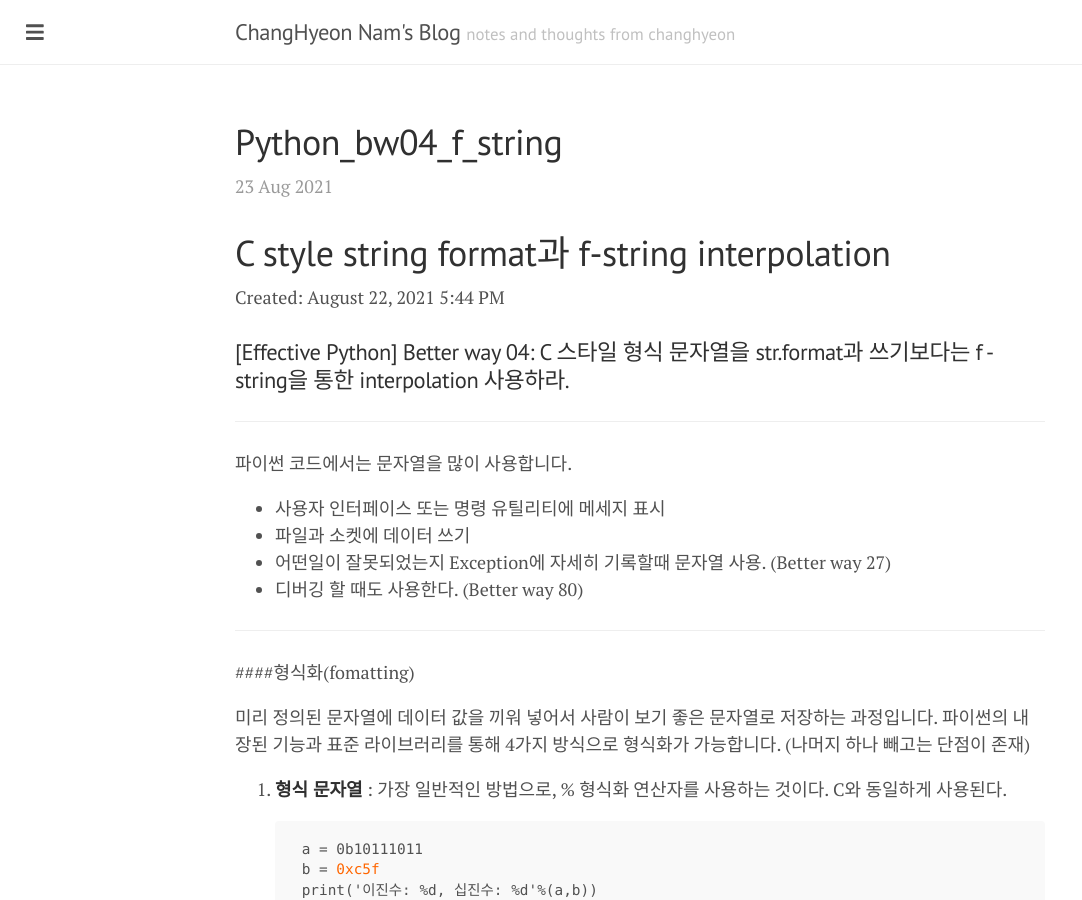
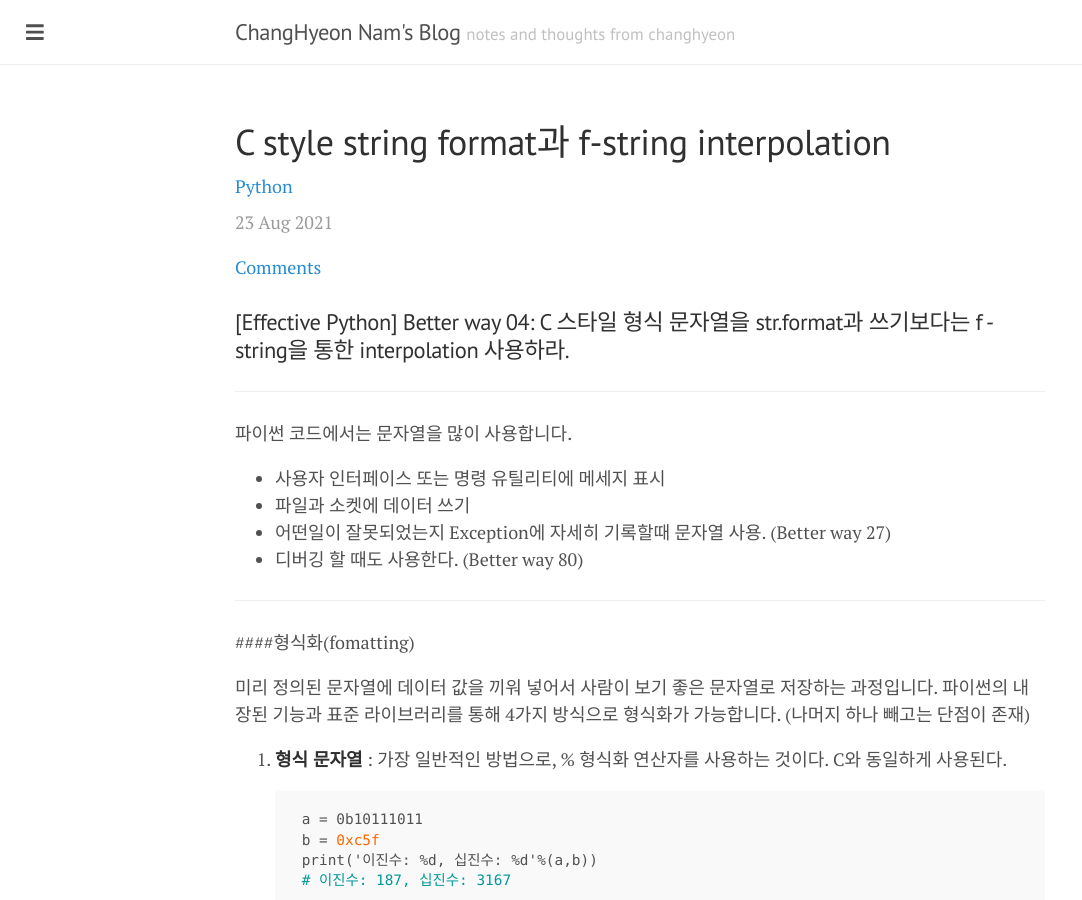
Before and after one commit to changhyeonnam/changhyeonnam.github.io, a Jekyll site: the page built from _posts/2021/2021-08-23-python_bw04_f_string.md, in a window 1280 px wide and 900 px high. Shown: the whole window, without its empty margins (0-1082 px from the left). Built offline with Jekyll 4.4.1, drawn with Linux system fonts in a browser that asks for light colours; nearby versions of some CDN libraries; our own code applies the rules of GitHub Pages for plain Markdown files; comment, search, counter and statistics services are not loaded; some of the changed lines change nothing that is shown.

Commit message:
Update 2021-08-23-python_bw04_f_string.md

```diff
--- a/_posts/2021/2021-08-23-python_bw04_f_string.md
+++ b/_posts/2021/2021-08-23-python_bw04_f_string.md
@@ -1,7 +1,12 @@
-# C style string format과 f-string interpolation
-
+---
+title: C style string format과 f-string interpolation
+layout: post
 Created: August 22, 2021 5:44 PM
-
+tags:
+    - Python
+use_math: true
+comments: true
+---
 ### [Effective Python] Better way 04: C 스타일 형식 문자열을 str.format과 쓰기보다는 f - string을 통한 interpolation 사용하라.
 
 ---
```
